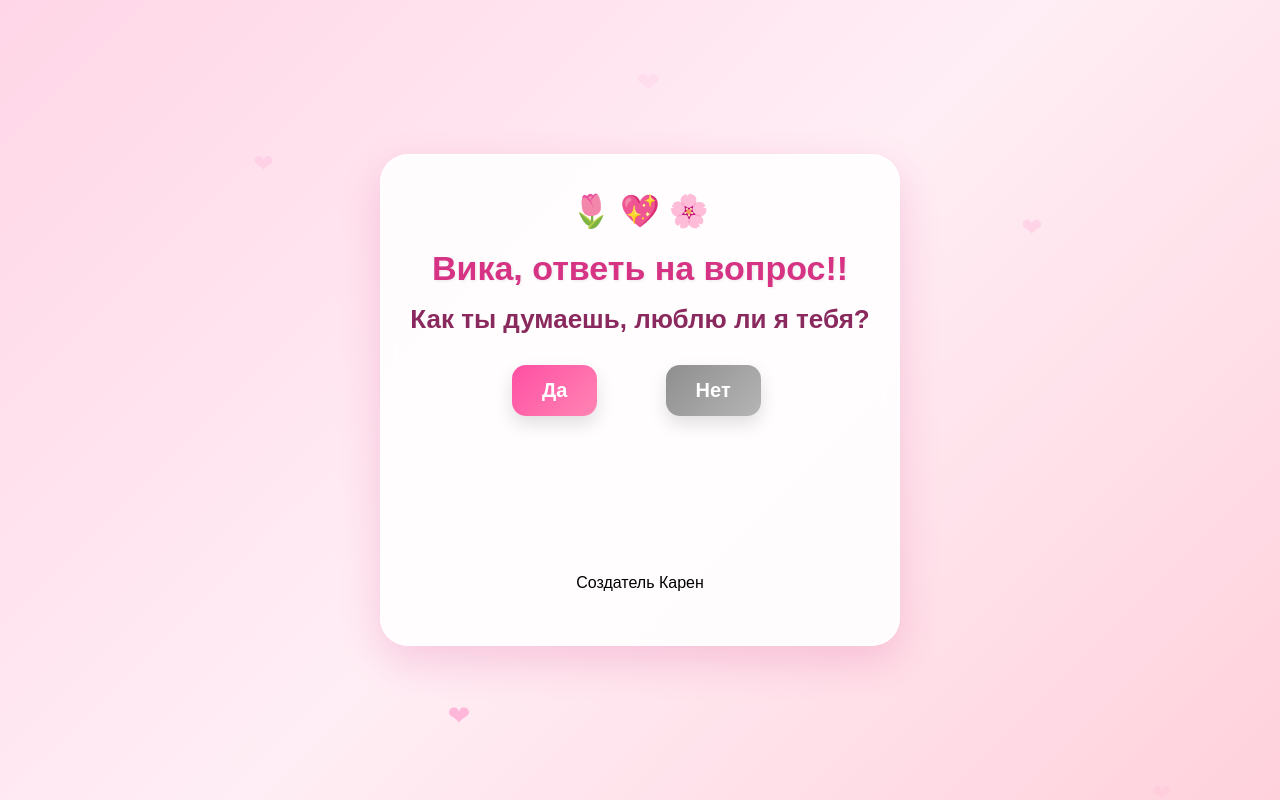
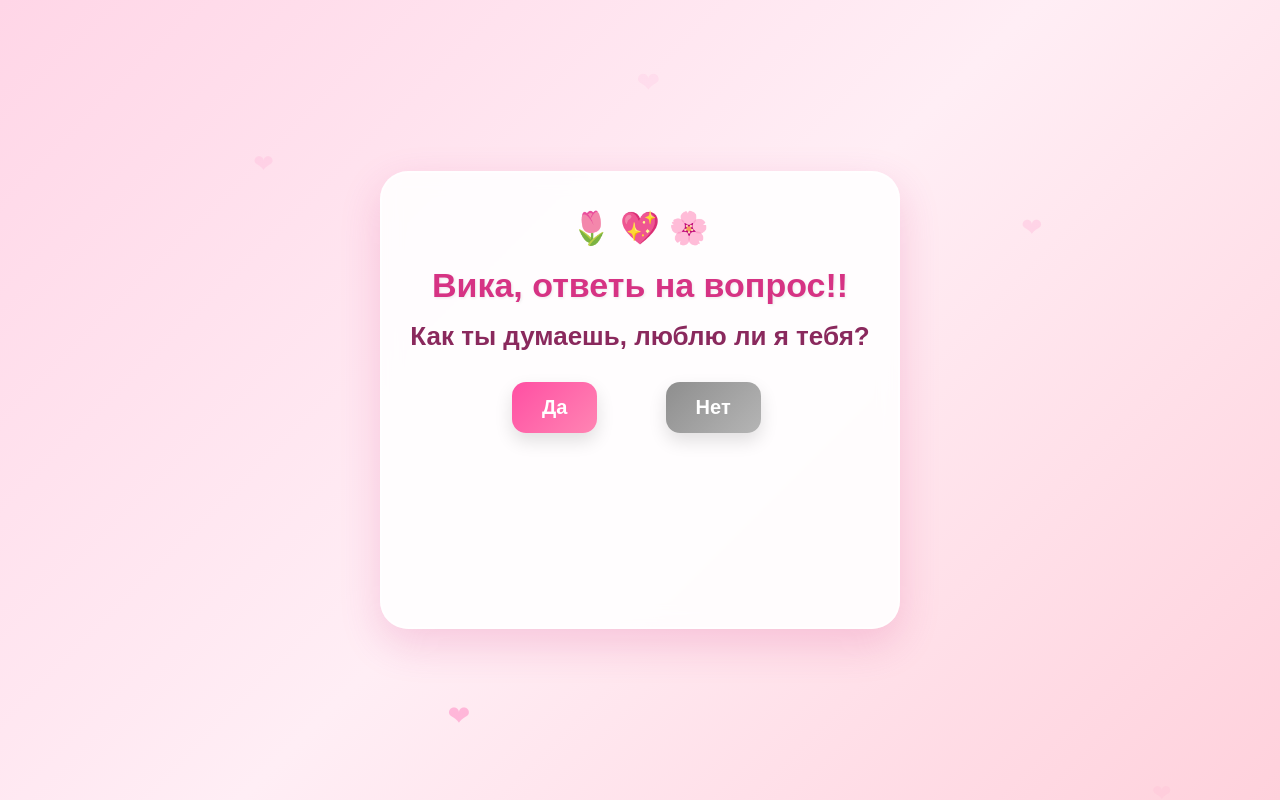
Before and after one commit to noyemkaren-ship-it/mama, a FastAPI app: page / in a window 1280 px wide. Run offline with FastAPI, Linux system fonts and the light colour scheme.

Commit message:
project: 3v

```diff
--- a/templates/index.html
+++ b/templates/index.html
@@ -295,7 +295,6 @@
 
     <p id="result"></p>
 
-    <p>Создатель Карен</p>
 </div>
 
 <script>
```
